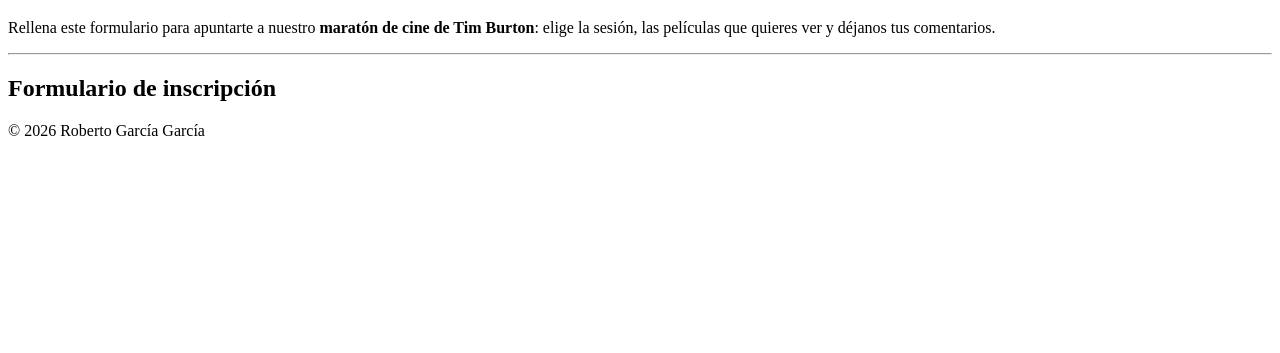
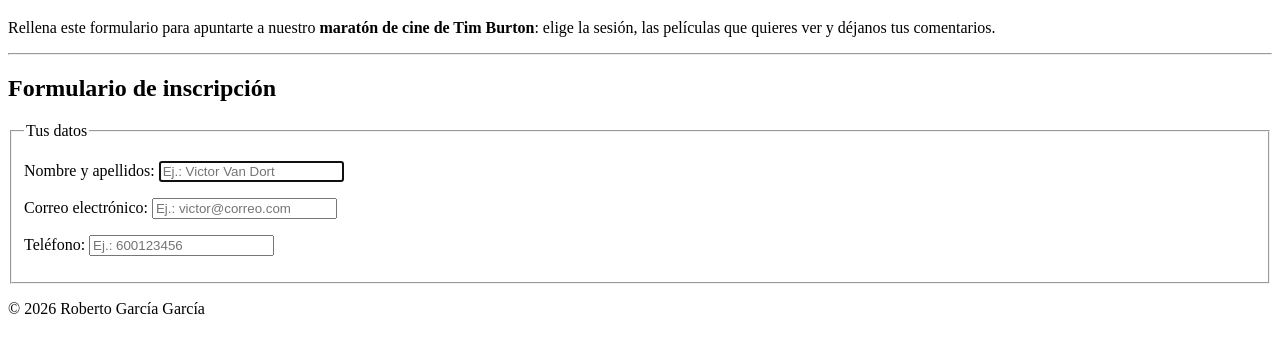
Before and after one commit to robeprom/Proyecto_Integrado-LM-2026, a plain HTML site: page proyecto/contacto.html in a window 1280 px wide. Shown: the part 61-414 px from the top of the page. Drawn offline with Linux system fonts and the light colour scheme.

Commit message:
feat(contacto): añadir primer fieldset

```diff
--- a/proyecto/contacto.html
+++ b/proyecto/contacto.html
@@ -9,7 +9,9 @@
   <meta name="author" content="Roberto García García">
 </head>
 <body>
+  <!-- NAV: aquí irá el menú (UD4) -->
 
+  <!-- Cabecera: título de la página y presentación -->
   <div>
     <h1>Inscríbete en el maratón Tim Burton</h1>
     <p>Rellena este formulario para apuntarte a nuestro <b>maratón de cine de Tim Burton</b>: elige la sesión, las películas que quieres ver y déjanos tus comentarios.</p>
@@ -17,13 +19,30 @@
 
   <hr>
 
+  <!-- Bloque formulario: inscripción al maratón -->
   <div>
     <h2>Formulario de inscripción</h2>
     <form action="#" method="post">
-      <!-- Aquí irán los fieldset -->
+      <!-- Fieldset 1: datos personales del asistente -->
+      <fieldset>
+        <legend>Tus datos</legend>
+        <p>
+          <label for="nombre">Nombre y apellidos:</label>
+          <input type="text" id="nombre" name="nombre" placeholder="Ej.: Victor Van Dort" maxlength="50" required autofocus>
+        </p>
+        <p>
+          <label for="email">Correo electrónico:</label>
+          <input type="email" id="email" name="email" placeholder="Ej.: victor@correo.com" required>
+        </p>
+        <p>
+          <label for="telefono">Teléfono:</label>
+          <input type="tel" id="telefono" name="telefono" placeholder="Ej.: 600123456" minlength="9" maxlength="9" required>
+        </p>
+      </fieldset>
     </form>
   </div>
 
+  <!-- Pie de página: copyright, año y autor -->
   <div>
     <p>&copy; 2026 Roberto García García</p>
   </div>
```
